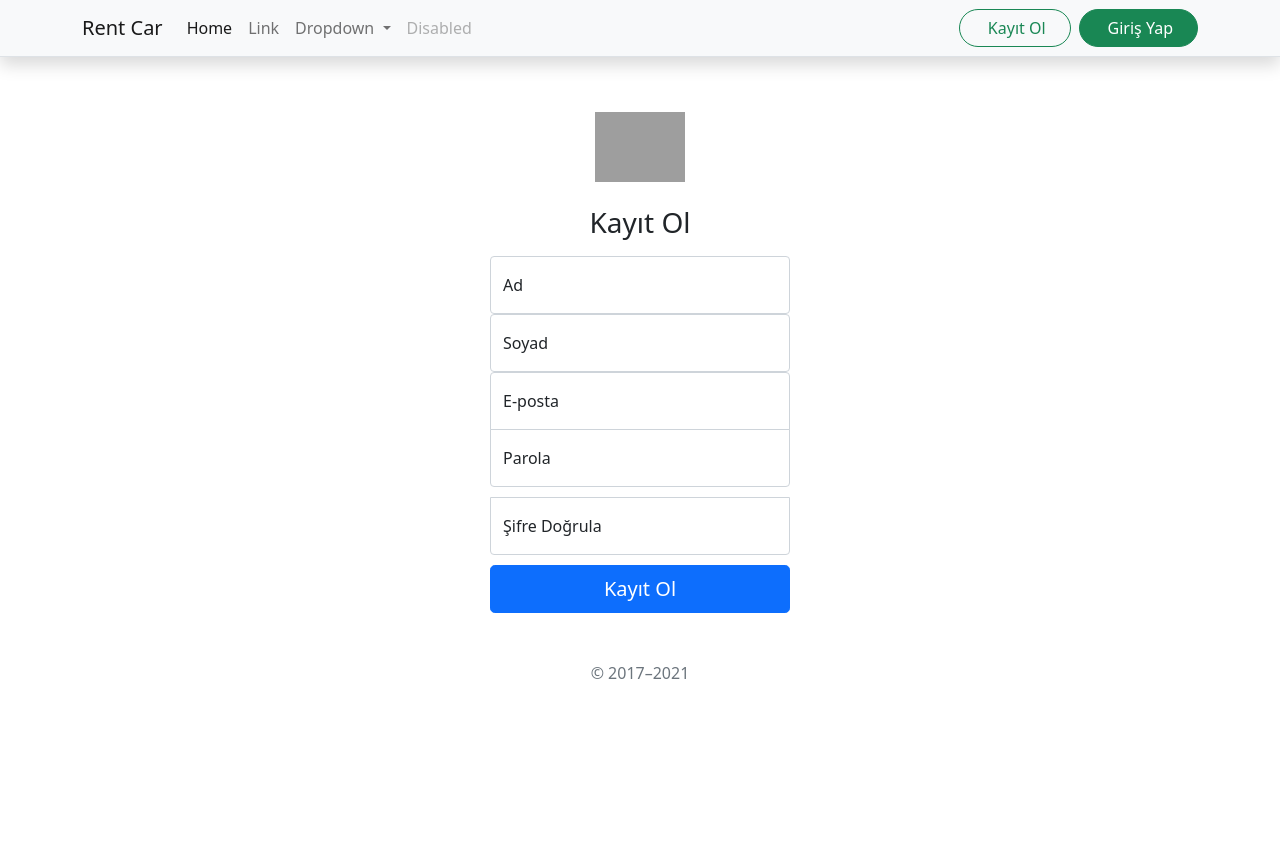
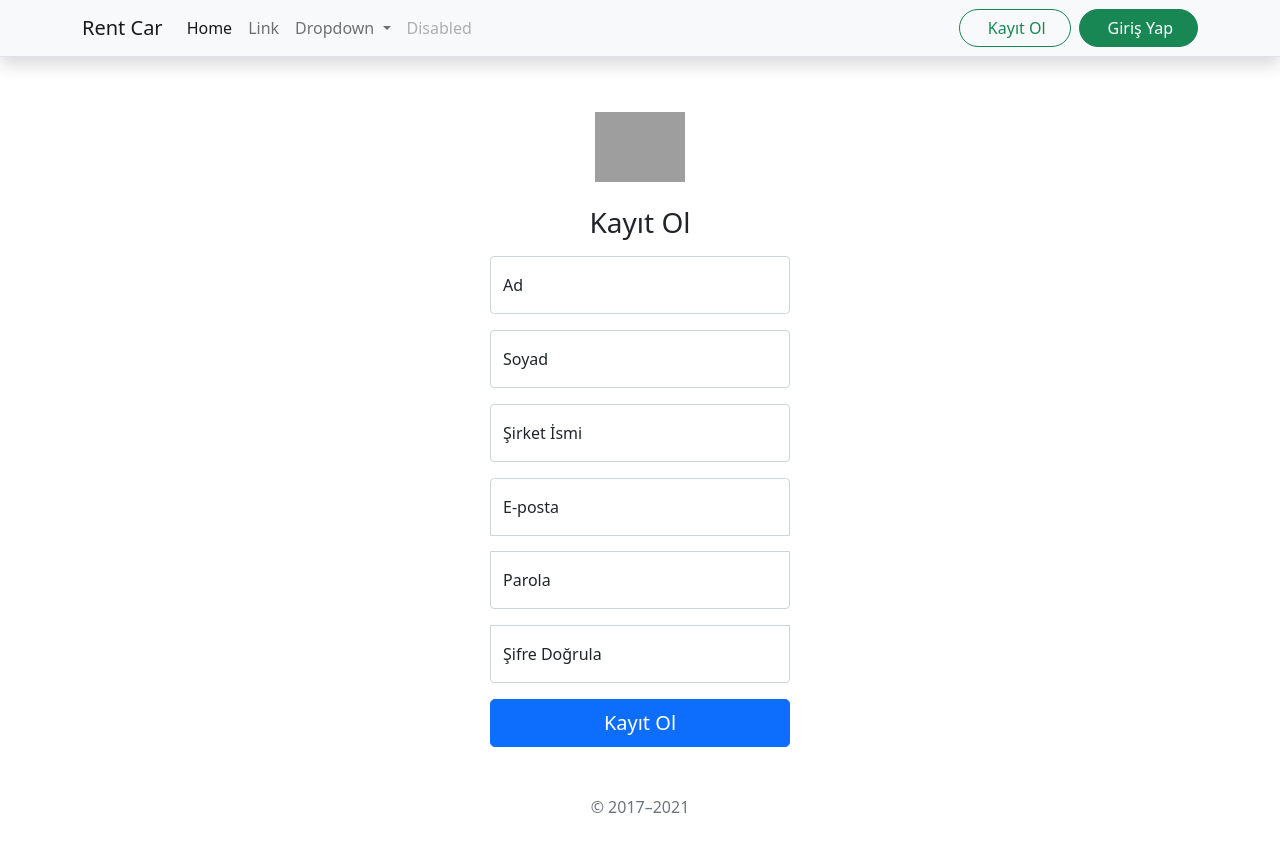
Before and after one commit to nursebilcanb/re-cap-project-frontend, an Angular app: page /register in a window 1280 px wide. Shown: the top 852 px of the page. Before the commit the page ends 800 px from the top, so only its background shows below. Built offline with nearby package versions, Linux system fonts and the light colour scheme.

Commit message:
register updated

```diff
--- a/src/app/components/login/login.component.ts
+++ b/src/app/components/login/login.component.ts
@@ -75,7 +75,6 @@ export class LoginComponent implements OnInit {
   getCustomerByEmail(email:string){
     this.customerService.getCustomerByEmail(email).subscribe(response => {
       this.customer = response.data;
-      console.log(response.data);
       this.localStorageService.setCurrentCustomer(this.customer);
 
     })
--- a/src/app/components/register/register.component.html
+++ b/src/app/components/register/register.component.html
@@ -5,34 +5,41 @@
             <img class="mb-4" src="{{imageUrl}}{{defaultImage}}" alt="" width="90" height="70">
             <h1 class="h3 mb-3 fw-normal">Kayıt Ol</h1>
 
-            <div class="form-floating">
-                <input formControlName="firstName" type="text" class="form-control" id="floatingInput"
-                    placeholder="İsminiz">
-                <label for="floatingInput">Ad</label>
+            <div class="form-floating mb-3">
+                <input formControlName="firstName" type="text" class="form-control" id="firstName"
+                    placeholder="firstName">
+                <label for="firstName">Ad</label>
             </div>
 
-            <div class="form-floating">
-                <input formControlName="lastName" type="text" class="form-control" id="floatingInput"
-                    placeholder="Soy İsminiz">
-                <label for="floatingInput">Soyad</label>
+
+            <div class="form-floating mb-3">
+                <input formControlName="lastName" type="text" class="form-control" id="lastName"
+                    placeholder="lastName">
+                <label for="lastName">Soyad</label>
             </div>
 
-            <div class="form-floating">
-                <input formControlName="email" type="email" class="form-control" id="floatingInput"
-                    placeholder="name@example.com">
-                <label for="floatingInput">E-posta</label>
+            <div class="form-floating mb-3">
+                <input formControlName="companyName" type="text" class="form-control" id="companyName"
+                    placeholder="companyName">
+                <label for="companyName">Şirket İsmi</label>
             </div>
 
-            <div class="form-floating">
-                <input formControlName="password" type="password" class="form-control" id="floatingPassword"
-                    placeholder="Şifre">
-                <label for="floatingPassword">Parola</label>
+            <div class="form-floating mb-3">
+                <input formControlName="email" type="email" class="form-control" id="email"
+                    placeholder="name@example.com">
+                <label for="email">E-posta</label>
             </div>
 
-            <div class="form-floating">
-                <input formControlName="confirmPassword" type="password" class="form-control" id="floatingPassword"
-                    placeholder="Şifrenizi doğrulayın">
-                <label for="floatingPassword">Şifre Doğrula</label>
+            <div class="form-floating mb-3">
+                <input formControlName="password" type="password" class="form-control" id="password"
+                    placeholder="password">
+                <label for="password">Parola</label>
+            </div>
+
+            <div class="form-floating mb-3">
+                <input formControlName="confirmPassword" type="password" class="form-control" id="confirmPassword"
+                    placeholder="confirmPassword">
+                <label for="confirmPassword">Şifre Doğrula</label>
             </div>
             <button class="w-100 btn btn-lg btn-primary" type="submit" (click)="register()">Kayıt Ol</button>
             <p class="mt-5 mb-3 text-muted">&copy; 2017–2021</p>
--- a/src/app/components/register/register.component.ts
+++ b/src/app/components/register/register.component.ts
@@ -21,6 +21,7 @@ export class RegisterComponent implements OnInit {
   registerForm: FormGroup;
   customer: Customer;
 
+
   constructor(private formBuilder: FormBuilder,
     private toastrService: ToastrService,
     private customerService: CustomerService,
@@ -36,9 +37,11 @@ export class RegisterComponent implements OnInit {
     this.registerForm = this.formBuilder.group({
       firstName: ["", Validators.required],
       lastName: ["", Validators.required],
+      companyName: ["",Validators.required],
       email: ["", Validators.required],
       password: ["", Validators.required],
-      confirmPassword: ["", Validators.required]
+      confirmPassword: ["", Validators.required],
+      findexPoint: [70,Validators.required]
     })
   }
 
@@ -57,8 +60,7 @@ export class RegisterComponent implements OnInit {
     let registerModel: RegisterModel = Object.assign({}, this.registerForm.value);
 
     this.authService.register(registerModel).subscribe(response => {
-      this.localStorageService.setToken("token", response.data);
-      console.log(registerModel.firstName);
+      this.localStorageService.setToken("token",response.data.token);
       this.getCustomerByEmail(registerModel.email);
       this.toastrService.success("Kayıt oldunuz", "Başarılı");
 
```
